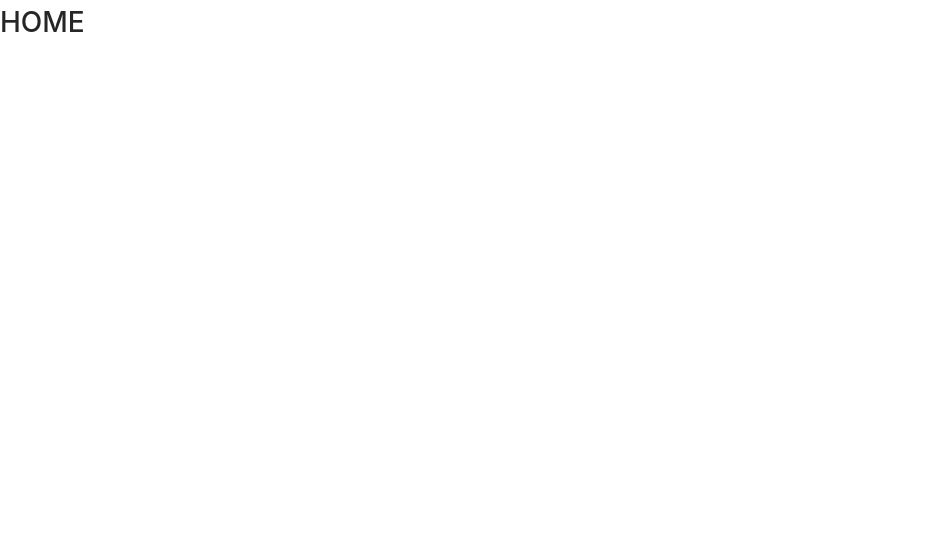
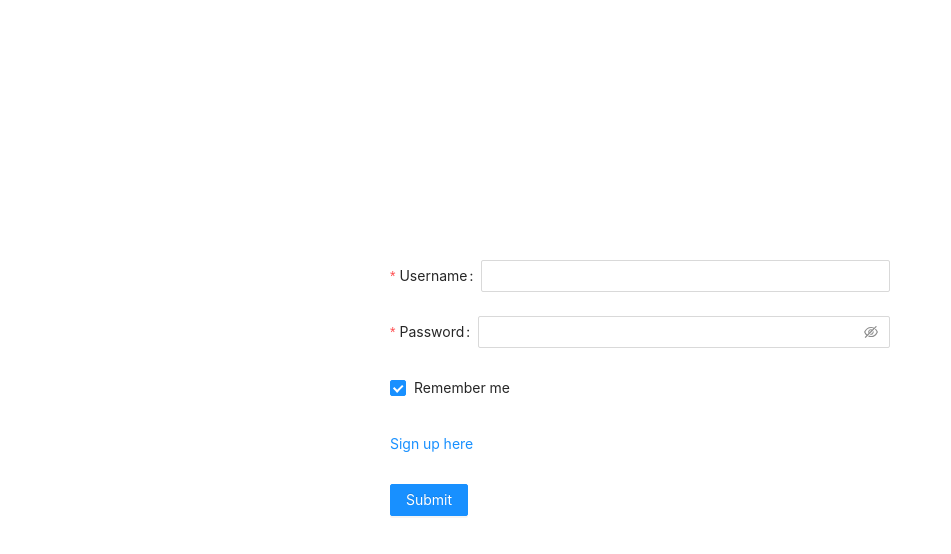
Before and after one commit to RoziGhazaryan/auth-todo, a React (Create React App) app: page /sign-in in a window 1280 px wide. Before the commit this address led to /home. Shown: the top 554 px of the page, without its empty margins (0-951 px from the left). Built offline with nearby package versions, Linux system fonts and the light colour scheme.

Commit message:
sign in/up routes

```diff
--- a/src/App.tsx
+++ b/src/App.tsx
@@ -1,6 +1,6 @@
-import React from "react";
 import AppRouter from "./components/app-router";
 import "antd/dist/antd.css";
+import "./styles/global.scss";
 
 const App = () => {
   return (
--- a/src/components/app-router/index.tsx
+++ b/src/components/app-router/index.tsx
@@ -1,22 +1,26 @@
 import { Switch, Route, Redirect } from 'react-router-dom';
 import { privateRoute, publicRoute, RouteNames } from "../../router";
+import Sidebar from '../sidebar';
 
 function AppRouter() {
 
-  const token = true;
+  const token = false;
 
   return (
     <>
-      <div className='G-pages'>
+      <div className='g-pages'>
         {
           token ?
             <Switch>
               {privateRoute.map(route =>
-                <Route path={route.path}
-                  exact={route.exact}
-                  component={route.component}
-                  key={route.path}
-                />
+                <div className="g-sidebar--page">
+                  <Sidebar />
+                  <Route path={route.path}
+                    exact={route.exact}
+                    component={route.component}
+                    key={route.path}
+                  />
+                </div>
               )}
               <Redirect to={RouteNames.HOME} />
             </Switch>
--- a/src/components/sidebar/index.tsx
+++ b/src/components/sidebar/index.tsx
@@ -2,28 +2,19 @@ import { FC } from 'react';
 import { Link } from 'react-router-dom';
 import { Menu, Button } from 'antd';
 import {
-   MenuUnfoldOutlined,
-   MenuFoldOutlined,
    UnorderedListOutlined,
    LogoutOutlined,
 } from '@ant-design/icons';
-import useSidebar from './useSidebar';
+import './style.scss';
 
 const Sidebar: FC = () => {
-
-   const { collapsed, toggleMenu } = useSidebar();
-
    return (
-      <div>
-         <Button type="primary" onClick={toggleMenu} style={{ marginBottom: 16 }}>
-            {collapsed ? <MenuUnfoldOutlined /> : <MenuFoldOutlined />}
-         </Button>
+      <div className="sidebar">
          <Menu
             defaultSelectedKeys={['1']}
             defaultOpenKeys={['sub1']}
             mode="inline"
             theme="dark"
-            inlineCollapsed={collapsed}
          >
             <Menu.Item key="todo" icon={<UnorderedListOutlined />}>
                <Link to='/todo-list'>
--- /dev/null
+++ b/src/components/sidebar/style.scss
@@ -0,0 +1,4 @@
+.sidebar {
+   height: 100%;
+   background: #001529;
+}
--- a/src/index.scss
+++ b/src/index.scss
@@ -1,3 +1,5 @@
+@import './styles/global.scss';
+
 body {
   margin: 0;
   font-family: -apple-system, BlinkMacSystemFont, 'Segoe UI', 'Roboto', 'Oxygen',
--- a/src/pages/sign-in/index.tsx
+++ b/src/pages/sign-in/index.tsx
@@ -1,5 +1,7 @@
+import React, { FC } from "react";
 import { Button, Checkbox, Form, Input } from "antd";
-import React, { FC } from "react";
+import '../../styles/sign-form.scss';
+import { Link } from "react-router-dom";
 
 const SignIn: FC = () => {
   const onFinish = (values: any) => {
@@ -11,10 +13,9 @@ const SignIn: FC = () => {
   };
 
   return (
+    <div className="sign-form">
       <Form
         name="basic"
-      labelCol={{ span: 8 }}
-      wrapperCol={{ span: 16 }}
         initialValues={{ remember: true }}
         onFinish={onFinish}
         onFinishFailed={onFinishFailed}
@@ -36,16 +37,21 @@ const SignIn: FC = () => {
           <Input.Password />
         </Form.Item>
 
-      <Form.Item name="remember" valuePropName="checked" wrapperCol={{ offset: 8, span: 16 }}>
+        <Form.Item name="remember" valuePropName="checked">
           <Checkbox>Remember me</Checkbox>
         </Form.Item>
 
-      <Form.Item wrapperCol={{ offset: 8, span: 16 }}>
+        <Form.Item name="signUp">
+          <Link to='/sign-up'>Sign up here</Link>
+        </Form.Item>
+
+        <Form.Item>
           <Button type="primary" htmlType="submit">
             Submit
           </Button>
         </Form.Item>
       </Form>
+    </div>
   )
 }
 export default SignIn;
--- a/src/pages/sign-up/index.tsx
+++ b/src/pages/sign-up/index.tsx
@@ -1,5 +1,7 @@
+import React, { FC } from "react";
 import { Button, Form, Input } from "antd";
-import React, { FC } from "react";
+import '../../styles/sign-form.scss';
+import { Link } from "react-router-dom";
 
 const SignUp: FC = () => {
    const onFinish = (values: any) => {
@@ -11,10 +13,9 @@ const SignUp: FC = () => {
    };
 
    return (
+      <div className="sign-form">
          <Form
             name="basic"
-         labelCol={{ span: 8 }}
-         wrapperCol={{ span: 16 }}
             initialValues={{ remember: true }}
             onFinish={onFinish}
             onFinishFailed={onFinishFailed}
@@ -44,12 +45,18 @@ const SignUp: FC = () => {
                <Input.Password />
             </Form.Item>
 
-         <Form.Item wrapperCol={{ offset: 8, span: 16 }}>
+
+            <Form.Item name="signIn">
+               <Link to='/sign-in'>Already have an account?</Link>
+            </Form.Item>
+
+            <Form.Item>
                <Button type="primary" htmlType="submit">
                   Submit
                </Button>
             </Form.Item>
          </Form>
+      </div>
    )
 }
 export default SignUp;
--- a/src/router/index.ts
+++ b/src/router/index.ts
@@ -13,7 +13,7 @@ export interface IRoute {
 export enum RouteNames {
   SIGN_UP = '/sign-up',
   SIGN_IN = '/sign-in',
-  HOME = '/home',
+  HOME = '/',
   TODO_LIST = '/todo-list',
 }
 
--- /dev/null
+++ b/src/styles/global.scss
@@ -0,0 +1,4 @@
+.g-sidebar--page {
+   height: 100vh;
+   display: flex;
+}
--- /dev/null
+++ b/src/styles/sign-form.scss
@@ -0,0 +1,14 @@
+.sign-form {
+   display: flex;
+   justify-content: center;
+   align-items: center;
+   height: 100vh;
+
+   form {
+      width: 500px;
+
+      .ant-form-item {
+         display: block;
+      }
+   }
+}
```
Also changed, not shown: src/components/sidebar/useSidebar.tsx (deleted, +0 -18 lines). Lines whose indentation alone changed are shown as unchanged.
